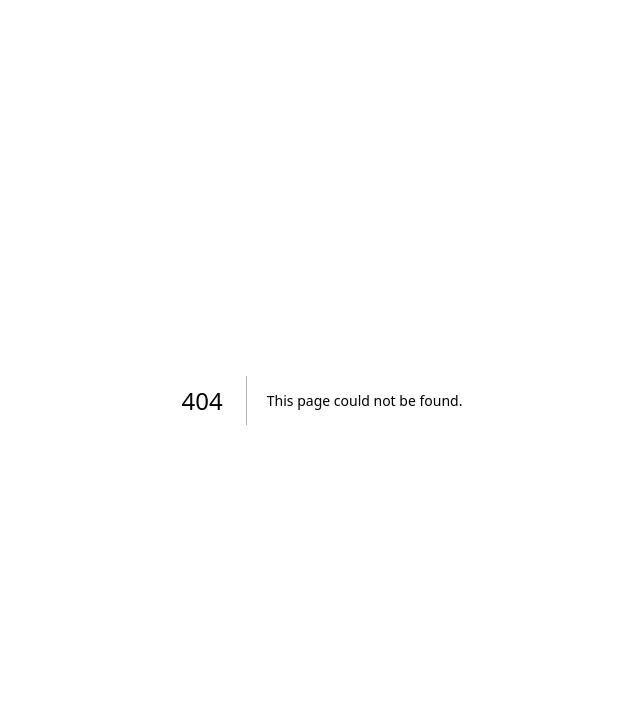
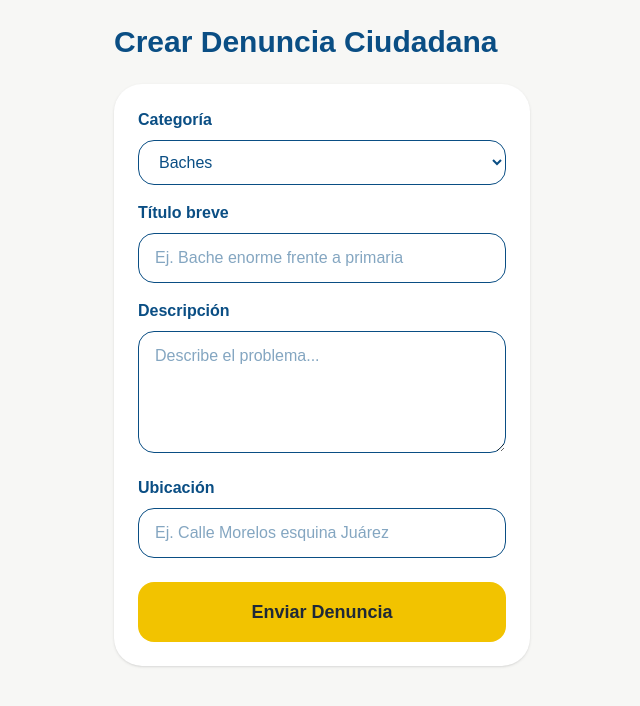
Before and after one commit to TecnocraciaParticipativaMexico/Plataforma, a Next.js app in the folder web/: page /reportar in a window 1280 px wide. Before the commit this address had no page. Shown: the top 706 px of the page, without its empty margins (318-958 px from the left). Built offline with nearby package versions, Linux system fonts and the light colour scheme.

Commit message:
fix: agregar actor_hash y nota inicial en reportar
fix: agregar actor_hash y nota inicial en reportar

```diff
--- /dev/null
+++ b/web/app/reportar/page.tsx
@@ -0,0 +1,132 @@
+"use client";
+
+import { useState } from "react";
+
+export default function ReportarPage() {
+  const [categoria, setCategoria] = useState("Baches");
+  const [titulo, setTitulo] = useState("");
+  const [descripcion, setDescripcion] = useState("");
+  const [ubicacion, setUbicacion] = useState("");
+  const [resultado, setResultado] = useState<any>(null);
+  const [loading, setLoading] = useState(false);
+
+  async function enviarReporte() {
+    try {
+      setLoading(true);
+      setResultado(null);
+
+      let actorHash = localStorage.getItem("actor_hash");
+      if (!actorHash) {
+        actorHash = crypto.randomUUID();
+        localStorage.setItem("actor_hash", actorHash);
+      }
+
+      const tipoProceso = `${categoria}: ${titulo || "Sin título"}`;
+
+      const res = await fetch("/api/process/create", {
+        method: "POST",
+        headers: {
+          "Content-Type": "application/json",
+        },
+        body: JSON.stringify({
+          tipo_proceso: tipoProceso,
+          actor_hash: actorHash,
+        }),
+      });
+
+      const data = await res.json();
+      setResultado(data);
+
+      const processId = data?.result?.out_process_id;
+
+      if (processId && descripcion.trim()) {
+        await fetch(`/api/process/${processId}/event`, {
+          method: "POST",
+          headers: {
+            "Content-Type": "application/json",
+          },
+          body: JSON.stringify({
+            actor_hash: actorHash,
+            event_type: "CitizenNoteAdded",
+            payload_json: {
+              note: `${descripcion}\n\nUbicación: ${ubicacion || "No especificada"}`,
+            },
+          }),
+        });
+      }
+    } catch (err: any) {
+      setResultado({
+        ok: false,
+        error: err?.message || "Error creando reporte",
+      });
+    } finally {
+      setLoading(false);
+    }
+  }
+
+  return (
+    <main className="min-h-screen bg-[#F7F7F5] text-[#0A4E84]">
+      <div className="mx-auto max-w-md px-4 py-6">
+        <h1 className="mb-6 text-3xl font-bold">Crear Denuncia Ciudadana</h1>
+
+        <div className="rounded-[28px] bg-white p-6 shadow-sm">
+          <label className="mb-2 block font-semibold">Categoría</label>
+          <select
+            value={categoria}
+            onChange={(e) => setCategoria(e.target.value)}
+            className="mb-4 w-full rounded-2xl border px-4 py-3"
+          >
+            <option>Baches</option>
+            <option>Alumbrado Público</option>
+            <option>Basura</option>
+            <option>Agua</option>
+            <option>Seguridad</option>
+            <option>Corrupción</option>
+            <option>Otro</option>
+          </select>
+
+          <label className="mb-2 block font-semibold">Título breve</label>
+          <input
+            value={titulo}
+            onChange={(e) => setTitulo(e.target.value)}
+            className="mb-4 w-full rounded-2xl border px-4 py-3"
+            placeholder="Ej. Bache enorme frente a primaria"
+          />
+
+          <label className="mb-2 block font-semibold">Descripción</label>
+          <textarea
+            value={descripcion}
+            onChange={(e) => setDescripcion(e.target.value)}
+            className="mb-4 w-full rounded-2xl border px-4 py-3"
+            rows={4}
+            placeholder="Describe el problema..."
+          />
+
+          <label className="mb-2 block font-semibold">Ubicación</label>
+          <input
+            value={ubicacion}
+            onChange={(e) => setUbicacion(e.target.value)}
+            className="mb-6 w-full rounded-2xl border px-4 py-3"
+            placeholder="Ej. Calle Morelos esquina Juárez"
+          />
+
+          <button
+            onClick={enviarReporte}
+            disabled={loading}
+            className="w-full rounded-2xl bg-[#F2C300] px-4 py-4 text-lg font-bold text-[#1F2937]"
+          >
+            {loading ? "Enviando..." : "Enviar Denuncia"}
+          </button>
+        </div>
+
+        {resultado && (
+          <div className="mt-6 rounded-2xl bg-white p-4 shadow-sm">
+            <pre className="overflow-x-auto text-xs">
+              {JSON.stringify(resultado, null, 2)}
+            </pre>
+          </div>
+        )}
+      </div>
+    </main>
+  );
+}
```
